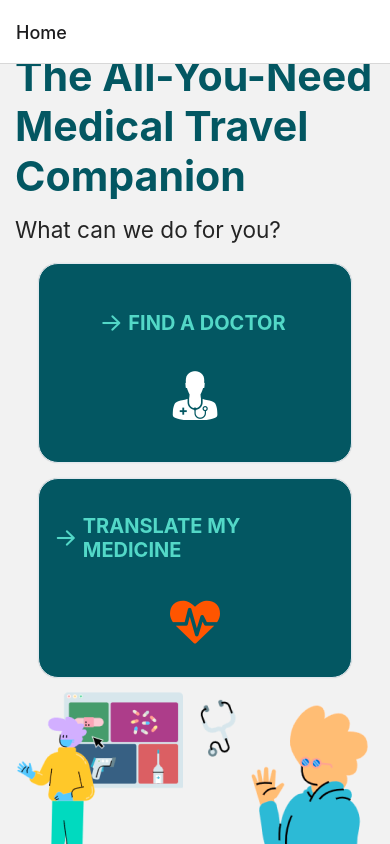
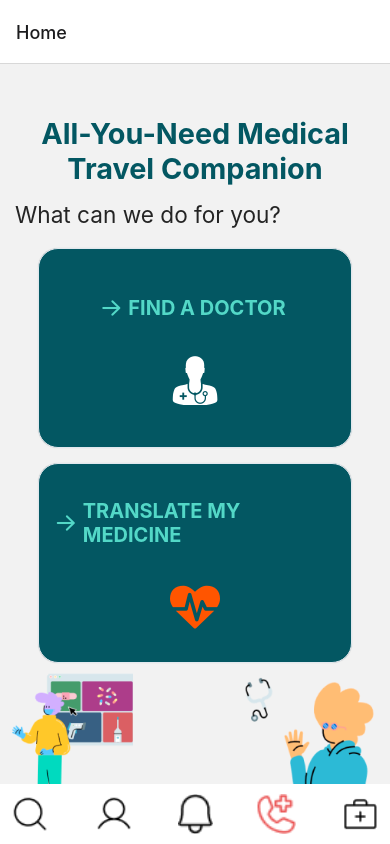
Before and after one commit to ahmadshah99/MediverseApp, a React Native app: screen /Home in a window 390 px wide. Built offline with nearby package versions, Linux system fonts and the light colour scheme.

Commit message:
Menu: Adding the menu to the landing page

```diff
--- a/Pages/Landing.js
+++ b/Pages/Landing.js
@@ -1,21 +1,23 @@
 import React from 'react';
-import {StyleSheet, View, ScrollView, Image, TouchableHighlight} from 'react-native';
+import { StyleSheet, View, ScrollView, Image, TouchableHighlight } from 'react-native';
 import { Text, Card, Icon } from 'react-native-elements';
 
 import landingPageMan from '../assets/images/landing-page-man.png'
 import landingPageMan2 from '../assets/images/landing-page-man-2.png'
 
 import CardButton from "../components/atoms/CardButton";
+import Menu from "../components/Menu";
+
 
 
 const Landing = ({ navigation }) => {
-    const doctorButtonIcon = <Icon name='doctor' type='fontisto' size={50} color='#fff'/>;
-    const medicineButtonIcon = <Icon name='heartbeat' type='font-awesome' size={50} color='#f50'/>;
+    const doctorButtonIcon = <Icon name='doctor' type='fontisto' size={50} color='#fff' />;
+    const medicineButtonIcon = <Icon name='heartbeat' type='font-awesome' size={50} color='#f50' />;
 
     return (
         <ScrollView contentContainerStyle={styles.mainView}>
             <View style={{ margin: 5 }}>
-                <Text h1 style={styles.titleText}>The All-You-Need Medical Travel Companion</Text>
+                <Text h3 style={styles.titleText}>All-You-Need Medical Travel Companion</Text>
                 <Text h4>What can we do for you?</Text>
             </View>
             <TouchableHighlight
@@ -33,9 +35,10 @@ const Landing = ({ navigation }) => {
             </TouchableHighlight>
 
             <View style={styles.landingPageImages}>
-                <Image source={landingPageMan} style={{ height: 200, width: 173 }}/>
-                <Image source={landingPageMan2} style={{ height: 171, width: 190 }}/>
+                <Image source={landingPageMan} style={{ height: 150, width: 123 }} />
+                <Image source={landingPageMan2} style={{ height: 131, width: 140 }} />
             </View>
+            <Menu navigation={navigation} />
         </ScrollView>
     )
 };
@@ -58,7 +61,8 @@ const styles = StyleSheet.create({
         color: '#035762',
         fontWeight: 'bold',
         marginTop: 15,
-        marginBottom: 15
+        marginBottom: 15,
+        textAlign: 'center',
     },
     buttonView: {
         display: 'flex',
```
